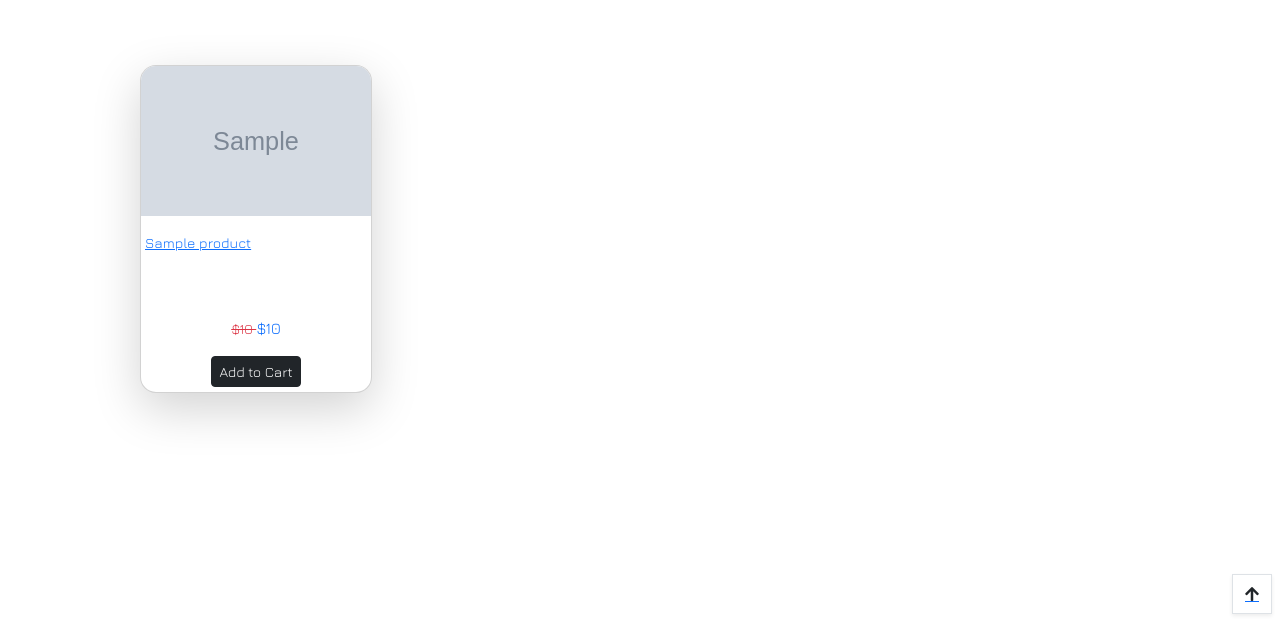
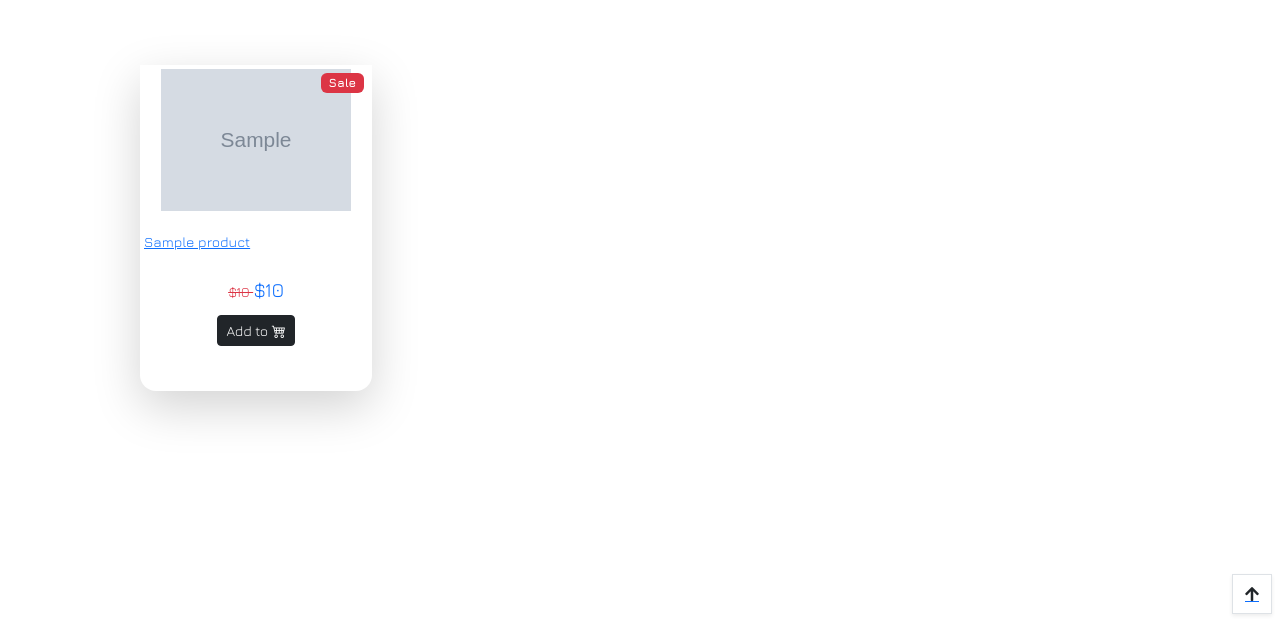
Before and after one commit to dcsndevs/zitmall, a Django app: page / in a window 1280 px wide. Shown: the part 178-809 px from the top of the page. Run offline with Django 4.2, Linux system fonts and the light colour scheme; tables that the repository leaves empty hold one stand-in row (values such as "Sample post"); grey boxes marked "Sample" are stand-in pictures; some libraries are stand-ins or nearby versions.

Commit message:
Remove product card borders and add sales tag

```diff
--- a/home/templates/home/index.html
+++ b/home/templates/home/index.html
@@ -39,18 +39,34 @@
     <div class="row row-cols-2 row-cols-lg-5 g-4 py-5 ">
         {% for product in products %}
         <div class="col-lg-3 mb-2">
-            <div class="card h-100 overflow-hidden rounded-4 shadow-lg">
+            <div class="card h-100 overflow-hidden rounded-4 rounded-top-0 border-0 shadow-lg position-relative">
+                <!-- Sales Badge -->
+                {% if product.old_price %}
+                <span class="badge bg-danger position-absolute top-0 end-0 m-2">Sale</span>
+                {% endif %}
+
+                <!-- Product Image -->
                 <div style="height: 150px;">
-                    <img src="{{ product.image_url }}" class="card-img-top h-100" alt="Product Image" style="object-fit: cover;">
+                    <img src="{{ product.image_url }}" class="card-img-top border-0 h-100 img-thumbnail object-fit-scale" alt="Product Image" style="object-fit: cover;">
                 </div>
+
+                <!-- Card Body -->
                 <div class="card-body mb-3 px-1" style="height: 160px;">
-                    <p class="card-title small px-0 mb-1 fs-10" style="height: 80px; overflow: hidden;"><a href="{% url 'product_detail_by_slug' product_slug=product.slug %}">{{ product.title }}</a></p>
-                    <p class="card-text text-primary p-auto mb-0 text-center" style="height: 40px; overflow: hidden; text-overflow: ellipsis;">{% if product.old_price  %}<del class="text-danger small">${{ product.old_price }} </del>{% endif %}${{ product.price }}</p>
+                    <p class="card-title small px-0 mb-1 fs-10" style="height: 40px; overflow: hidden;">
+                        <a href="{% url 'product_detail_by_slug' product_slug=product.slug %}">{{ product.title }}</a>
+                    </p>
+                    <p class="card-text text-primary p-auto mb-0 text-center" style="height: 40px; overflow: hidden; text-overflow: ellipsis;">
+                        {% if product.old_price %}
+                            <del class="text-danger small">${{ product.old_price }} </del>
+                        {% endif %}
+                        <span class="fs-5">${{ product.price }}</span>
+                    </p>
                     <p class="card-text text-center my-0" style="height: 40px; overflow: hidden; text-overflow: ellipsis;">
-                        <button type="button" class="btn btn-sm btn-dark text-decoration-none add-to-cart-btn" id="addCartBtn" data-product-id="{{ product.id }}" data-product-price="{{ product.price }}">Add to Cart</button>
+                        <button type="button" class="btn btn-sm btn-dark text-decoration-none add-to-cart-btn" id="addCartBtn" data-product-id="{{ product.id }}" data-product-price="{{ product.price }}">Add to <i class="bi-cart4"></i></button>
                     </p>
                 </div>
             </div>
+
         </div>
         {% if forloop.counter|divisibleby:4 %}
         <div class="w-100"></div>
--- a/home/views.py
+++ b/home/views.py
@@ -9,7 +9,7 @@ from products.models import Product, Category
 def index(request):
     """ A view to return the index page """
 
-    products = Product.objects.all().order_by('?')[:50]
+    products = Product.objects.all().order_by('?')[:10]
     query = None
     categories = None
     sort = None
```
